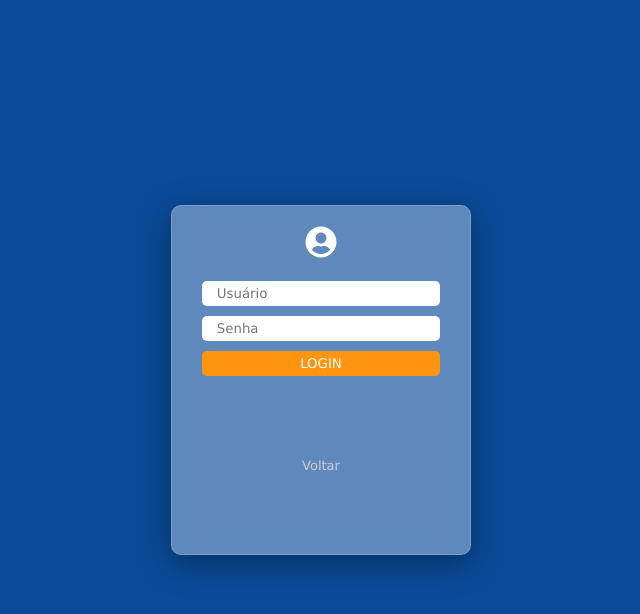
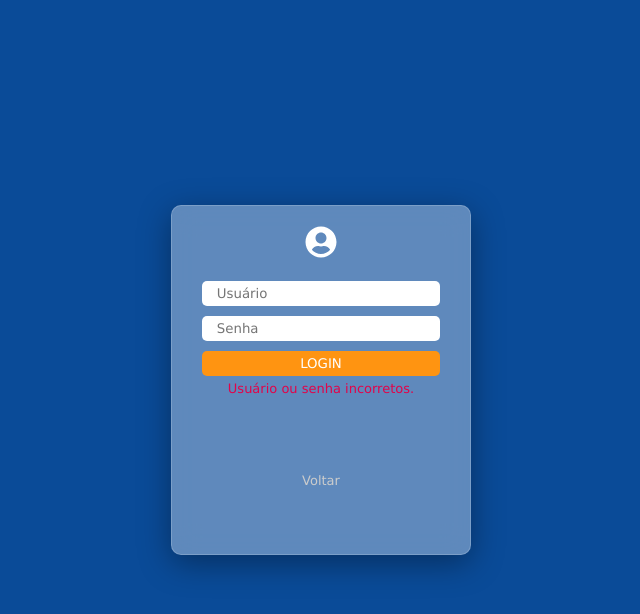
Before and after one commit to thiagodau/chamados, a React (Vite) app: page /login in a window 1280 px wide. Both pictures are taken after a click on the button "LOGIN". Shown: the top 614 px of the page, without its empty margins (319-959 px from the left). Built offline with nearby package versions, Linux system fonts and the light colour scheme; no server answers; the database is empty.

Commit message:
Page Login was stylized with css

```diff
--- a/src/pages/Login.css
+++ b/src/pages/Login.css
@@ -52,4 +52,29 @@
 
 .login-form img {
   visibility: hidden;
+  animation-duration: 200ms;
 }
+
+.login-form p {
+  font-size: small;
+  color: #e2044a;
+  visibility: hidden;
+}
+
+@keyframes treme {
+  0% {
+    margin-left: 0;
+  }
+  25% {
+    margin-left: 10px;
+  }
+  50% {
+    margin-left: 0;
+  }
+  75% {
+    margin-left: -10px;
+  }
+  100% {
+    margin-left: 0;
+  }
+}
--- a/src/pages/Login.tsx
+++ b/src/pages/Login.tsx
@@ -42,23 +42,27 @@ export function Login() {
     }
 
     if (result == true) {
+      document.getElementById('message')!.style.visibility = "hidden"
       document.getElementById('imageLoading')!.style.visibility = 'visible';
       localStorage.setItem('@user', usuario)
       window.location.replace('/dashboard')
     } else {
-      alert('Usuário ou senha incorretos, tente novamente.')
+      document.getElementById('message')!.style.visibility = "visible"
+      document.getElementById('form')!.style.animation = "treme 0.1s"
+      document.getElementById('form')!.style.animationIterationCount = "2"
+      document.getElementById('form')!.style.animationDuration = "200ms"
     }
-
   }
 
   return (
     <div className="login">
-      <div className="login-form">
+      <div id="form" className="login-form">
         <h1><FaUserCircle /></h1>
         <input placeholder="Usuário" type="text" onChange={(e) => { setUsuario(e.target.value) }} />
         <input placeholder="Senha" type="password" onChange={(e) => { setPassword(e.target.value) }} />
 
         <button onClick={() => { login(usuario, password) }}>LOGIN</button>
+        <p id="message">Usuário ou senha incorretos.</p>
         <img id="imageLoading" src={imageLoading} width="70px" alt="Loading..." />
         <div>
           <Link to={'/'} style={{ color: '#ccc', fontSize: 'small', textDecoration: 'none' }}>Voltar</Link>
```
